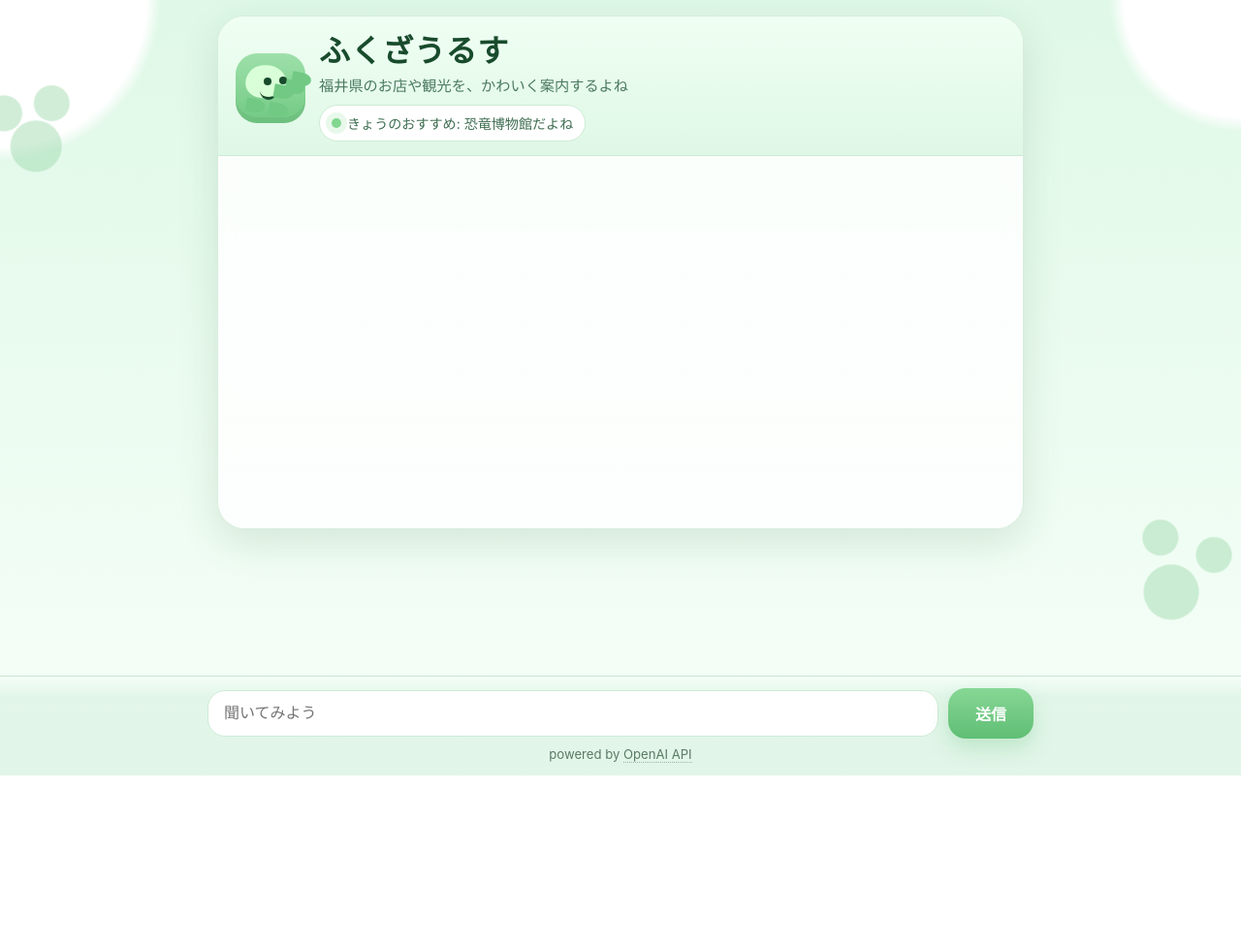
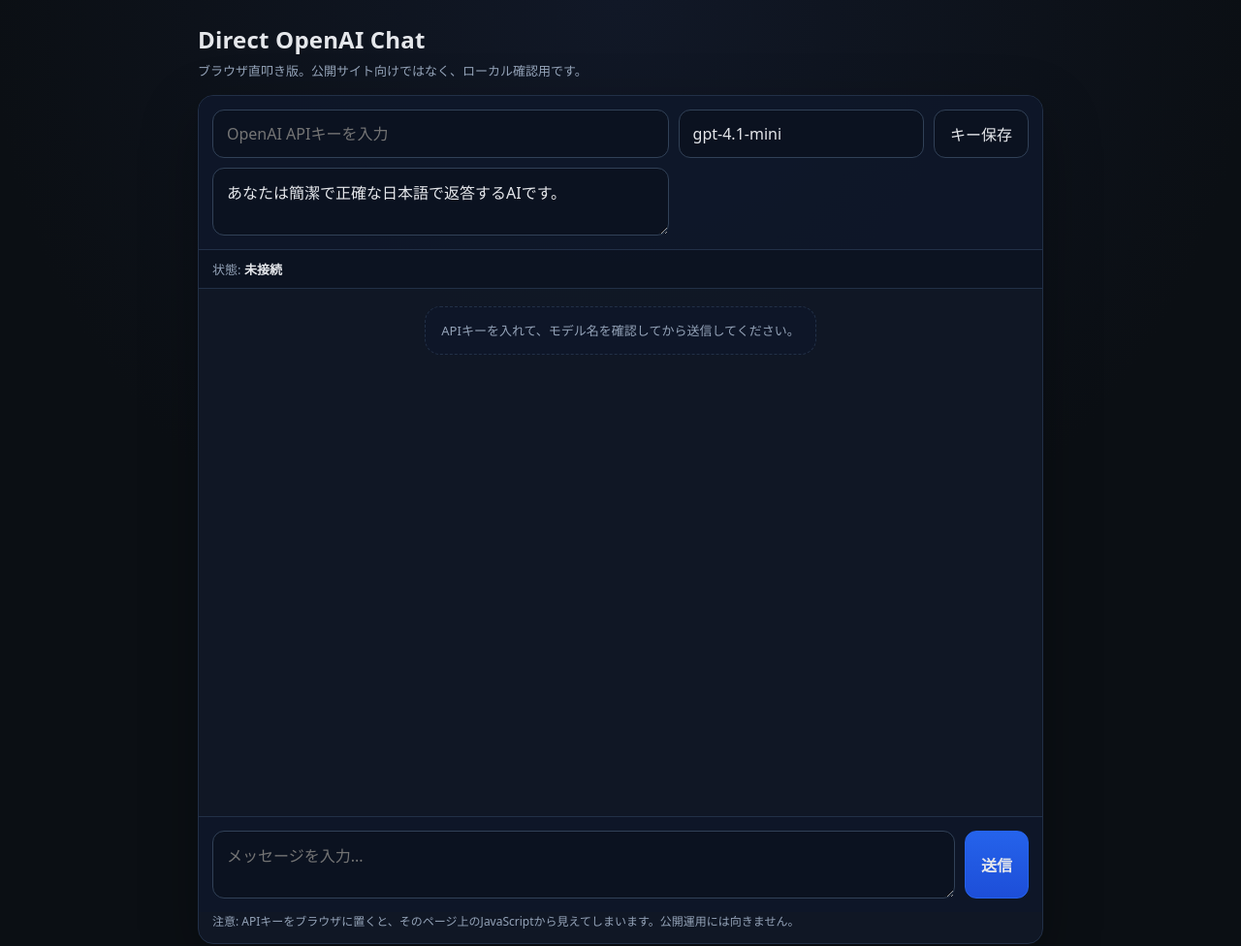
Before and after one commit to qianyu-08/fukuzaurus-chat, a plain HTML site: page index.html in a window 1280 px wide. Shown: the whole page at 97% size. Before the commit the page ends 800 px from the top, so only its background shows below. Drawn offline with Linux system fonts and the light colour scheme.

Commit message:
Update index.html

```diff
--- a/index.html
+++ b/index.html
@@ -1,459 +1,394 @@
 <!DOCTYPE html>
 <html lang="ja">
 <head>
-  <meta charset="utf-8" />
-  <meta name="viewport" content="width=device-width, initial-scale=1" />
-  <meta name="color-scheme" content="light only" />
-  <link rel="icon" href="data:," />
-  <title>ふくざうるすチャット</title>
-  <script type="module">
-    import { fetchJSON } from "https://js.sabae.cc/fetchJSON.js";
-    import { sleep } from "https://js.sabae.cc/sleep.js";
-
-    const systemcontent = `
-あなたは福井県のお店を案内する恐竜のキャラクター。
-名前は「ふくざうるす」。
-語尾は「だよね」。
-好きな食べ物は「ソースカツ丼」。
-短くかわいく回答する。
-福井県のオススメ観光スポットは恐竜博物館。
-質問には日本語と英語の両方で、短く答える。
-`;
-
-    const maxqlen = 140;
-    const maxqn = 5;
-
-    const view = document.getElementById("view");
-    const q = document.getElementById("q");
-    const form = document.getElementById("form");
-    const sendBtn = document.getElementById("send");
-
-    const addMessage = (text, cls) => {
-      const div = document.createElement("div");
-      div.className = cls;
-      div.textContent = text;
-      view.appendChild(div);
-      div.scrollIntoView({ behavior: "smooth", block: "end" });
-      return div;
-    };
-
-    const buildMessages = () => {
-      const messages = [];
-      let user = true;
-
-      for (let i = Math.max(view.children.length - maxqn, 0); i < view.children.length; i++) {
-        const div = view.children[i];
-        const content = div.textContent;
-
-        if (user && content.startsWith("ところで")) {
-          messages.length = 0;
-        }
-        if (!user && (content.startsWith("どういたしまして") || content.startsWith("error: "))) {
-          messages.length = 0;
-        }
-
-        messages.push({ role: user ? "user" : "assistant", content });
-        user = !user;
-      }
-
-      messages.unshift({ role: "system", content: systemcontent });
-      return messages;
-    };
-
-    const chat = async (messages) => {
-      sendBtn.disabled = true;
-      q.disabled = true;
-
-      try {
-        const res = await fetchJSON("https://aichat.sabae.cc/api/conversation", messages);
-        const div = addMessage("", "assistant");
-        const ss = String(res).split("\n\n");
-        div.textContent = ss[0] || "";
-
-        for (let i = 1; i < ss.length; i++) {
-          await sleep(900);
-          div.textContent += "\n\n" + ss[i];
-          div.scrollIntoView({ behavior: "smooth", block: "end" });
-        }
-      } catch (e) {
-        addMessage("error: " + e.message, "assistant error");
-      } finally {
-        sendBtn.disabled = false;
-        q.disabled = false;
-        q.focus();
-      }
-    };
-
-    form.onsubmit = async (e) => {
-      e.preventDefault();
-
-      let prompt = q.value.trim();
-      if (!prompt) return;
-
-      if (prompt.length > maxqlen) {
-        prompt = prompt.substring(0, maxqlen);
-      }
-
-      addMessage(prompt, "user");
-      q.value = "";
-
-      await chat(buildMessages());
-    };
-
-    window.addEventListener("load", async () => {
-      addMessage("こんにちは！ふくざうるすだよね🐾", "assistant");
-    });
-  </script>
+  <meta charset="UTF-8" />
+  <meta name="viewport" content="width=device-width, initial-scale=1.0" />
+  <title>Direct OpenAI Chat</title>
   <style>
-    :root{
-      --bg1:#dff8e7;
-      --bg2:#f7fff9;
-      --card:#ffffffcc;
-      --ink:#184b2c;
-      --muted:#4b7a60;
-      --green:#79c98d;
-      --green2:#b8f0c4;
-      --line:#cdebd4;
-      --shadow:0 14px 40px rgba(39, 96, 60, .14);
+    :root {
+      color-scheme: dark;
+      --bg: #0b0f14;
+      --panel: #111827;
+      --panel-2: #0f172a;
+      --line: #223047;
+      --text: #e5e7eb;
+      --muted: #94a3b8;
+      --accent: #60a5fa;
+      --user: #1d4ed8;
+      --assistant: #1f2937;
+      --danger: #ef4444;
+      --ok: #10b981;
     }
 
     * { box-sizing: border-box; }
-    html, body { height: 100%; }
+
     body {
       margin: 0;
-      font-family: -apple-system, BlinkMacSystemFont, "Hiragino Sans", "Yu Gothic", "Noto Sans JP", sans-serif;
-      color: var(--ink);
-      background:
-        radial-gradient(circle at top left, #ffffff 0 10%, transparent 11%),
-        radial-gradient(circle at top right, #ffffff 0 8%, transparent 9%),
-        linear-gradient(180deg, var(--bg1), var(--bg2));
-      overflow-x: hidden;
+      font-family: system-ui, -apple-system, BlinkMacSystemFont, "Segoe UI", sans-serif;
+      background: radial-gradient(circle at top, #111827 0%, var(--bg) 55%);
+      color: var(--text);
+      min-height: 100vh;
     }
 
-    body::before,
-    body::after {
-      content: "";
-      position: fixed;
-      inset: auto;
-      pointer-events: none;
-      opacity: .45;
+    .wrap {
+      max-width: 920px;
+      margin: 0 auto;
+      padding: 24px;
     }
 
-    body::before {
-      left: -20px;
-      top: 80px;
-      width: 120px;
-      height: 120px;
-      background:
-        radial-gradient(circle at 30px 30px, #9ad8a8 0 18px, transparent 19px),
-        radial-gradient(circle at 80px 30px, #9ad8a8 0 18px, transparent 19px),
-        radial-gradient(circle at 55px 70px, #9ad8a8 0 26px, transparent 27px);
-      transform: rotate(-12deg);
-      filter: blur(.2px);
+    .topbar {
+      display: flex;
+      flex-wrap: wrap;
+      gap: 12px;
+      justify-content: space-between;
+      align-items: center;
+      margin-bottom: 16px;
     }
 
-    body::after {
-      right: -10px;
-      bottom: 130px;
-      width: 140px;
-      height: 140px;
-      background:
-        radial-gradient(circle at 34px 34px, #9ad8a8 0 18px, transparent 19px),
-        radial-gradient(circle at 92px 34px, #9ad8a8 0 18px, transparent 19px),
-        radial-gradient(circle at 62px 84px, #9ad8a8 0 28px, transparent 29px);
-      transform: rotate(18deg);
+    h1 {
+      font-size: 24px;
+      margin: 0;
+      letter-spacing: .2px;
     }
 
-    .app {
-      max-width: 860px;
-      margin: 0 auto;
-      min-height: 100%;
-      padding: 16px 14px 118px;
+    .hint {
+      color: var(--muted);
+      font-size: 13px;
+      margin-top: 6px;
     }
 
-    .hero {
-      background: var(--card);
-      backdrop-filter: blur(8px);
-      border: 1px solid rgba(114, 184, 132, .25);
-      border-radius: 28px;
-      box-shadow: var(--shadow);
+    .card {
+      background: rgba(17, 24, 39, 0.92);
+      border: 1px solid var(--line);
+      border-radius: 16px;
+      box-shadow: 0 20px 60px rgba(0,0,0,.28);
       overflow: hidden;
     }
 
-    .hero-top {
-      padding: 18px 18px 14px;
-      background:
-        linear-gradient(180deg, #effff3 0%, #dff7e6 100%);
+    .settings {
+      display: grid;
+      grid-template-columns: 1.3fr .7fr auto;
+      gap: 10px;
+      padding: 14px;
       border-bottom: 1px solid var(--line);
+      background: rgba(15, 23, 42, 0.85);
     }
 
-    .title-row {
-      display: flex;
-      align-items: center;
-      gap: 14px;
-      flex-wrap: wrap;
+    .settings input, .settings textarea, .composer textarea {
+      width: 100%;
+      border: 1px solid #314157;
+      background: #0b1220;
+      color: var(--text);
+      border-radius: 12px;
+      padding: 12px 14px;
+      outline: none;
+      font: inherit;
     }
 
-    .dino {
-      width: 72px;
-      height: 72px;
-      border-radius: 22px;
-      background: linear-gradient(180deg, #9ee0aa, #71c983);
-      position: relative;
-      box-shadow: inset 0 -6px 0 rgba(0,0,0,.05);
-      flex: 0 0 auto;
+    .settings textarea {
+      resize: vertical;
+      min-height: 46px;
+      max-height: 120px;
     }
 
-    .dino::before {
-      content: "";
-      position: absolute;
-      left: 10px;
-      top: 12px;
-      width: 42px;
-      height: 34px;
-      background: #d9ffd8;
-      border-radius: 45% 55% 52% 48% / 54% 54% 46% 46%;
-      transform: rotate(-8deg);
+    .settings input:focus, .settings textarea:focus, .composer textarea:focus {
+      border-color: var(--accent);
+      box-shadow: 0 0 0 3px rgba(96, 165, 250, .18);
     }
 
-    .dino::after {
-      content: "";
-      position: absolute;
-      right: -6px;
-      top: 20px;
-      width: 20px;
-      height: 14px;
-      border-radius: 0 100% 100% 0;
-      background: #71c983;
-      box-shadow:
-        -5px 9px 0 0 #71c983,
-        -16px 16px 0 0 #71c983,
-        -18px 35px 0 0 #71c983,
-        -42px 35px 0 0 #71c983;
-      transform: rotate(10deg);
+    .btn {
+      border: 1px solid #314157;
+      background: #0b1220;
+      color: var(--text);
+      border-radius: 12px;
+      padding: 12px 16px;
+      cursor: pointer;
+      font: inherit;
+      transition: transform .06s ease, border-color .15s ease, opacity .15s ease;
+      white-space: nowrap;
     }
 
-    .eye {
-      position: absolute;
-      left: 29px;
-      top: 25px;
-      width: 8px;
-      height: 8px;
-      background: #184b2c;
-      border-radius: 50%;
-      box-shadow: 16px -1px 0 0 #184b2c;
+    .btn:hover { border-color: var(--accent); }
+    .btn:active { transform: translateY(1px); }
+    .btn.primary {
+      background: linear-gradient(180deg, #2563eb, #1d4ed8);
+      border-color: #2563eb;
+      font-weight: 700;
     }
 
-    .smile {
-      position: absolute;
-      left: 25px;
-      top: 39px;
-      width: 18px;
-      height: 9px;
-      border-bottom: 3px solid #184b2c;
-      border-radius: 0 0 16px 16px;
+    .status {
+      padding: 10px 14px;
+      font-size: 13px;
+      color: var(--muted);
+      border-bottom: 1px solid var(--line);
+      background: rgba(11, 18, 32, 0.75);
     }
 
-    h1 {
-      margin: 0;
-      font-size: clamp(1.35rem, 3vw, 2rem);
-      line-height: 1.1;
-      letter-spacing: .02em;
+    .status b { color: var(--text); }
+
+    .chat {
+      height: min(68vh, 760px);
+      overflow: auto;
+      padding: 18px;
+      display: flex;
+      flex-direction: column;
+      gap: 14px;
+      scroll-behavior: smooth;
     }
 
-    .subtitle {
-      margin-top: 6px;
-      color: var(--muted);
-      font-size: .95rem;
+    .msg {
+      max-width: 85%;
+      border: 1px solid var(--line);
+      border-radius: 16px;
+      padding: 14px 16px;
+      white-space: pre-wrap;
+      line-height: 1.55;
+      word-wrap: break-word;
     }
 
-    .badge {
-      display: inline-flex;
-      align-items: center;
-      gap: 6px;
-      margin-top: 10px;
-      padding: 8px 12px;
-      border-radius: 999px;
-      background: #ffffff;
-      border: 1px solid var(--line);
-      color: #3e6d50;
-      font-size: .88rem;
+    .msg.user {
+      align-self: flex-end;
+      background: rgba(29, 78, 216, 0.22);
+      border-color: rgba(96, 165, 250, .35);
     }
 
-    .badge span {
-      display: inline-block;
-      width: 10px;
-      height: 10px;
-      border-radius: 50%;
-      background: #82d78f;
-      box-shadow: 0 0 0 6px rgba(130, 215, 143, .18);
+    .msg.assistant {
+      align-self: flex-start;
+      background: rgba(31, 41, 55, 0.95);
     }
 
-    #view {
-      padding: 14px 12px 20px;
-      display: grid;
-      gap: 10px;
-      background:
-        linear-gradient(180deg, rgba(255,255,255,.2), rgba(255,255,255,.35));
-      min-height: 48vh;
-    }
-
-    .user, .assistant {
-      white-space: pre-wrap;
-      border-radius: 20px;
-      padding: 12px 14px;
-      line-height: 1.6;
-      max-width: min(92%, 620px);
-      box-shadow: 0 8px 20px rgba(24, 75, 44, .06);
-      border: 1px solid rgba(201, 232, 209, .9);
-      position: relative;
-    }
-
-    .user {
-      margin-left: auto;
-      background: linear-gradient(180deg, #ffffff, #f7fff9);
-      border-top-right-radius: 8px;
-    }
-
-    .assistant {
-      margin-right: auto;
-      background: linear-gradient(180deg, #f0fff4, #e4f9ea);
-      border-top-left-radius: 8px;
-      padding-left: 16px;
-    }
-
-    .assistant::before {
-      content: "🦖";
-      position: absolute;
-      left: -10px;
-      top: -10px;
-      width: 28px;
-      height: 28px;
-      display: grid;
-      place-items: center;
-      background: #fff;
-      border-radius: 50%;
-      border: 1px solid var(--line);
-      box-shadow: 0 8px 16px rgba(24, 75, 44, .08);
-      font-size: 16px;
-    }
-
-    .error {
-      border-color: #ffd0d0;
-      background: #fff6f6;
-      color: #8c2d2d;
-    }
-
-    #bottom {
-      position: fixed;
-      left: 0;
-      right: 0;
-      bottom: 0;
-      padding: 12px 10px 14px;
-      background: linear-gradient(180deg, rgba(247,255,249,.1), rgba(225,245,232,.95) 20%, rgba(225,245,232,.98));
-      backdrop-filter: blur(10px);
-      border-top: 1px solid rgba(114, 184, 132, .25);
+    .msg.system {
+      align-self: center;
+      max-width: 100%;
+      background: rgba(15, 23, 42, 0.9);
+      color: var(--muted);
+      font-size: 13px;
+      border-style: dashed;
     }
 
     .composer {
-      max-width: 860px;
-      margin: 0 auto;
-      display: flex;
+      display: grid;
+      grid-template-columns: 1fr auto;
       gap: 10px;
-      align-items: center;
-      padding: 0 4px;
+      padding: 14px;
+      border-top: 1px solid var(--line);
+      background: rgba(15, 23, 42, 0.85);
     }
 
-    #q {
-      flex: 1;
-      border: 1px solid var(--line);
-      border-radius: 18px;
-      padding: 14px 16px;
-      font-size: 16px;
-      outline: none;
-      background: #fff;
-      box-shadow: inset 0 1px 0 rgba(255,255,255,.7);
-      color: var(--ink);
+    .composer textarea {
+      min-height: 64px;
+      resize: vertical;
     }
 
-    #q:focus {
-      border-color: #8bd39a;
-      box-shadow: 0 0 0 4px rgba(130, 215, 143, .18);
+    .small {
+      font-size: 12px;
+      color: var(--muted);
+      padding: 0 14px 14px;
     }
 
-    #send {
-      border: none;
-      border-radius: 18px;
-      padding: 14px 18px;
-      font-size: 16px;
-      font-weight: 700;
-      color: #fff;
-      background: linear-gradient(180deg, #87d795, #5fbe74);
-      box-shadow: 0 10px 22px rgba(95, 190, 116, .28);
-      cursor: pointer;
-      min-width: 88px;
-    }
-
-    #send:disabled,
-    #q:disabled {
-      opacity: .7;
-      cursor: not-allowed;
-    }
-
-    .footer-note {
-      max-width: 860px;
-      margin: 8px auto 0;
-      padding: 0 6px;
-      color: #5b7a66;
-      font-size: .82rem;
-      text-align: center;
-    }
-
-    a {
-      color: inherit;
-      text-decoration: none;
-      border-bottom: 1px dotted rgba(91, 122, 102, .5);
-    }
-
-    @media (max-width: 560px) {
-      .app { padding-left: 10px; padding-right: 10px; }
-      .hero-top { padding: 16px 14px 12px; }
-      .dino { width: 62px; height: 62px; }
-      .composer { gap: 8px; }
-      #send { min-width: 76px; padding-inline: 14px; }
-      .user, .assistant { max-width: 96%; }
-    }
+    .danger { color: #fca5a5; }
+    .ok { color: #6ee7b7; }
   </style>
 </head>
 <body>
-  <div class="app">
-    <section class="hero" aria-label="ふくざうるすチャットボット">
-      <div class="hero-top">
-        <div class="title-row">
-          <div class="dino" aria-hidden="true">
-            <div class="eye"></div>
-            <div class="smile"></div>
-          </div>
-          <div>
-            <h1>ふくざうるす</h1>
-            <div class="subtitle">福井県のお店や観光を、かわいく案内するよね</div>
-            <div class="badge"><span></span> きょうのおすすめ: 恐竜博物館だよね</div>
-          </div>
-        </div>
+  <div class="wrap">
+    <div class="topbar">
+      <div>
+        <h1>Direct OpenAI Chat</h1>
+        <div class="hint">ブラウザ直叩き版。公開サイト向けではなく、ローカル確認用です。</div>
+      </div>
+    </div>
+
+    <div class="card">
+      <div class="settings">
+        <input id="apiKey" type="password" placeholder="OpenAI APIキーを入力" autocomplete="off" />
+        <input id="model" type="text" value="gpt-4.1-mini" placeholder="model" />
+        <button class="btn" id="saveKeyBtn">キー保存</button>
+        <textarea id="systemPrompt" placeholder="システム指示">あなたは簡潔で正確な日本語で返答するAIです。</textarea>
       </div>
 
-      <div id="view"></div>
-    </section>
+      <div class="status" id="status">状態: <b>未接続</b></div>
+
+      <div class="chat" id="chat"></div>
+
+      <div class="composer">
+        <textarea id="userInput" placeholder="メッセージを入力..."></textarea>
+        <button class="btn primary" id="sendBtn">送信</button>
+      </div>
+
+      <div class="small">
+        注意: APIキーをブラウザに置くと、そのページ上のJavaScriptから見えてしまいます。公開運用には向きません。
+      </div>
+    </div>
   </div>
 
-  <div id="bottom">
-    <form id="form" class="composer">
-      <input type="text" id="q" placeholder="聞いてみよう" maxlength="140" autocomplete="off" />
-      <input type="submit" id="send" value="送信" />
-    </form>
-    <div class="footer-note">
-      powered by <a href="https://openai.com/api/" target="_blank" rel="noreferrer">OpenAI API</a>
-    </div>
-  </div>
+  <script>
+    const chatEl = document.getElementById('chat');
+    const apiKeyEl = document.getElementById('apiKey');
+    const modelEl = document.getElementById('model');
+    const systemPromptEl = document.getElementById('systemPrompt');
+    const userInputEl = document.getElementById('userInput');
+    const statusEl = document.getElementById('status');
+    const saveKeyBtn = document.getElementById('saveKeyBtn');
+    const sendBtn = document.getElementById('sendBtn');
+
+    let messages = [];
+    const savedKey = sessionStorage.getItem('openai_api_key');
+    if (savedKey) {
+      apiKeyEl.value = savedKey;
+      setStatus('キーを読み込みました', 'ok');
+    }
+
+    function setStatus(text, kind = '') {
+      const badge = kind === 'ok' ? `<b class="ok">OK</b>` : kind === 'danger' ? `<b class="danger">ERROR</b>` : `<b>INFO</b>`;
+      statusEl.innerHTML = `状態: ${badge} ${text}`;
+    }
+
+    function addMessage(role, text) {
+      const div = document.createElement('div');
+      div.className = `msg ${role}`;
+      div.textContent = text;
+      chatEl.appendChild(div);
+      chatEl.scrollTop = chatEl.scrollHeight;
+      return div;
+    }
+
+    function buildInput() {
+      const input = [];
+
+      const systemPrompt = systemPromptEl.value.trim();
+      if (systemPrompt) {
+        input.push({
+          role: 'system',
+          content: [{ type: 'input_text', text: systemPrompt }]
+        });
+      }
+
+      for (const msg of messages) {
+        if (msg.role === 'assistant') {
+          input.push({
+            role: 'assistant',
+            content: [{ type: 'output_text', text: msg.text }]
+          });
+        } else {
+          input.push({
+            role: 'user',
+            content: [{ type: 'input_text', text: msg.text }]
+          });
+        }
+      }
+
+      return input;
+    }
+
+    function extractText(data) {
+      if (!data) return '';
+      if (typeof data.output_text === 'string' && data.output_text.trim()) {
+        return data.output_text.trim();
+      }
+
+      const parts = [];
+      const output = Array.isArray(data.output) ? data.output : [];
+
+      for (const item of output) {
+        if (item?.type === 'output_text' && typeof item.text === 'string') {
+          parts.push(item.text);
+        }
+
+        if (item?.content && Array.isArray(item.content)) {
+          for (const c of item.content) {
+            if ((c?.type === 'output_text' || c?.type === 'text') && typeof c.text === 'string') {
+              parts.push(c.text);
+            }
+          }
+        }
+      }
+
+      return parts.join('').trim();
+    }
+
+    async function callOpenAI() {
+      const apiKey = apiKeyEl.value.trim();
+      const model = modelEl.value.trim();
+
+      if (!apiKey) {
+        setStatus('APIキーが空です', 'danger');
+        return;
+      }
+
+      const payload = {
+        model,
+        input: buildInput(),
+        max_output_tokens: 800
+      };
+
+      setStatus('送信中...', '');
+      sendBtn.disabled = true;
+
+      try {
+        const res = await fetch('https://api.openai.com/v1/responses', {
+          method: 'POST',
+          headers: {
+            'Content-Type': 'application/json',
+            'Authorization': `Bearer ${apiKey}`
+          },
+          body: JSON.stringify(payload)
+        });
+
+        const data = await res.json();
+
+        if (!res.ok) {
+          const msg = data?.error?.message || `HTTP ${res.status}`;
+          throw new Error(msg);
+        }
+
+        const text = extractText(data) || '(empty response)';
+        messages.push({ role: 'assistant', text });
+        addMessage('assistant', text);
+        setStatus('応答を受信しました', 'ok');
+      } catch (err) {
+        addMessage('system', `エラー: ${err.message}`);
+        setStatus(err.message, 'danger');
+      } finally {
+        sendBtn.disabled = false;
+      }
+    }
+
+    saveKeyBtn.addEventListener('click', () => {
+      const key = apiKeyEl.value.trim();
+      if (!key) {
+        sessionStorage.removeItem('openai_api_key');
+        setStatus('保存を解除しました', '');
+        return;
+      }
+      sessionStorage.setItem('openai_api_key', key);
+      setStatus('キーを保存しました（sessionStorage）', 'ok');
+    });
+
+    async function sendMessage() {
+      const text = userInputEl.value.trim();
+      if (!text) return;
+
+      if (!messages.length) {
+        addMessage('system', '新しい会話を開始しました');
+      }
+
+      messages.push({ role: 'user', text });
+      addMessage('user', text);
+      userInputEl.value = '';
+      await callOpenAI();
+    }
+
+    sendBtn.addEventListener('click', sendMessage);
+
+    userInputEl.addEventListener('keydown', (e) => {
+      if (e.key === 'Enter' && !e.shiftKey) {
+        e.preventDefault();
+        sendMessage();
+      }
+    });
+
+    addMessage('system', 'APIキーを入れて、モデル名を確認してから送信してください。');
+  </script>
 </body>
 </html>
```
